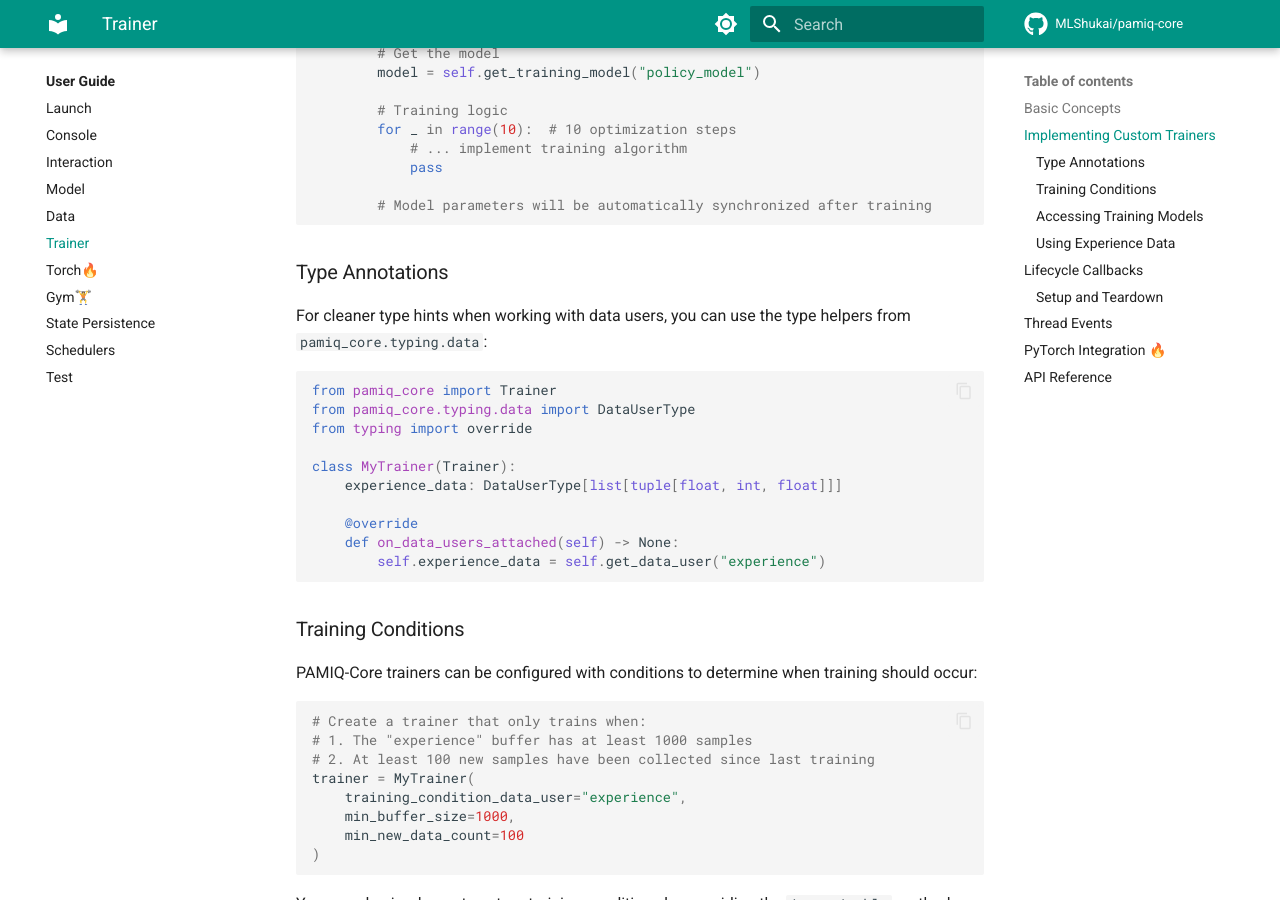
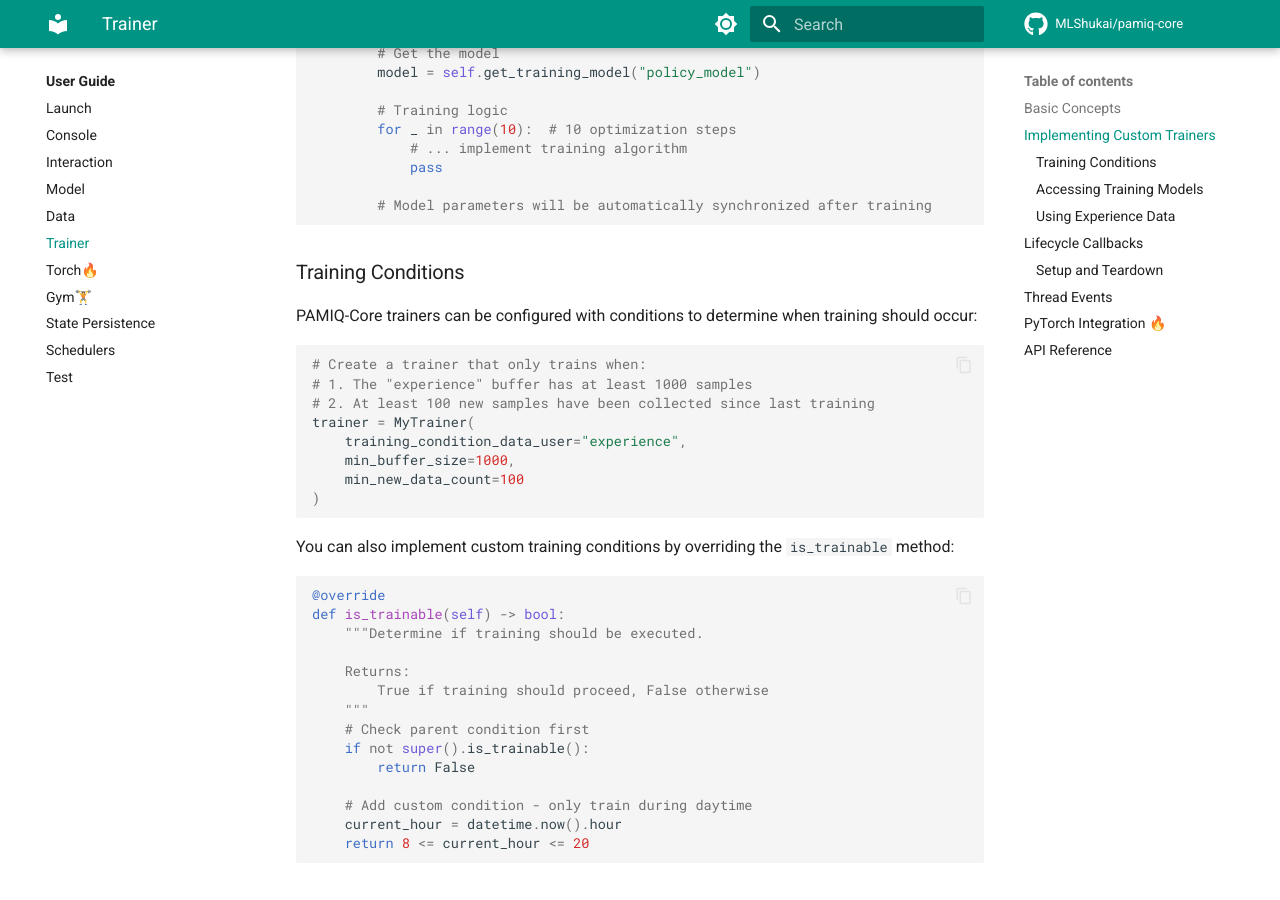
Before and after one commit to MLShukai/pamiq-core, an MkDocs documentation site: the page built from docs/user-guide/trainer.md, in a window 1280 px wide and 900 px high, scrolled down 1171 px. Built offline with MkDocs 1.6.1 and Material for MkDocs 9.7.7, drawn with Linux system fonts in a browser that asks for light colours; comment, search, counter and statistics services are not loaded.

Commit message:
fix: update DataCollector/DataUser to use single type parameter
- Changed DataCollector from DataCollector[T, S] to DataCollector[T]
- Changed DataUser from DataUser[T, R] to DataUser[R]
- Fixed all usages throughout the codebase
- Removed typing module and all references to pamiq_core.typing.data
- Updated documentation to remove type helper sections
- Fixed test type annotations to match new signatures

🤖 Generated with [Claude Code](https://claude.ai/code)

Co-Authored-By: Claude <noreply@anthropic.com>

````diff
--- a/docs/user-guide/trainer.md
+++ b/docs/user-guide/trainer.md
@@ -45,23 +45,6 @@ class MyTrainer(Trainer):
             pass
 
         # Model parameters will be automatically synchronized after training
-```
-
-### Type Annotations
-
-For cleaner type hints when working with data users, you can use the type helpers from `pamiq_core.typing.data`:
-
-```python
-from pamiq_core import Trainer
-from pamiq_core.typing.data import DataUserType
-from typing import override
-
-class MyTrainer(Trainer):
-    experience_data: DataUserType[list[tuple[float, int, float]]]
-
-    @override
-    def on_data_users_attached(self) -> None:
-        self.experience_data = self.get_data_user("experience")
 ```
 
 ### Training Conditions
--- a/src/pamiq_core/__init__.py
+++ b/src/pamiq_core/__init__.py
@@ -2,7 +2,7 @@ from __future__ import annotations
 
 from importlib import metadata
 
-from . import data, interaction, model, time, trainer, typing, utils
+from . import data, interaction, model, time, trainer, utils
 from .data import DataBuffer, DataCollector, DataUser
 from .interaction import (
     Actuator,
@@ -37,7 +37,6 @@ __all__ = [
     "time",
     "trainer",
     "utils",
-    "typing",
     "DataBuffer",
     "DataCollector",
     "DataUser",
````
Also changed, not shown: docs/user-guide/data.md (+0 -9 lines), docs/user-guide/interaction.md (+0 -17 lines), 7 other files.
